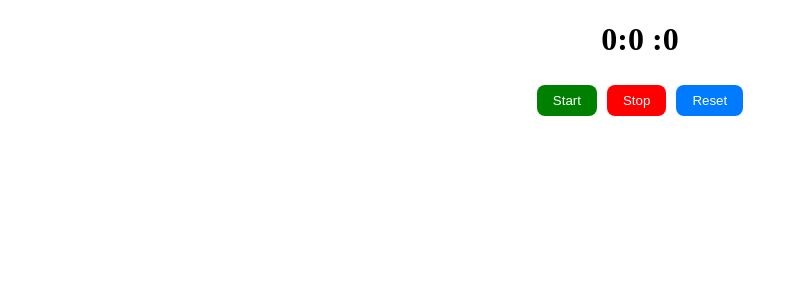
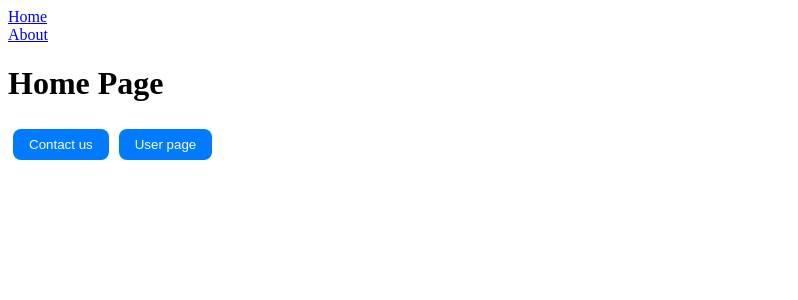
Before and after one commit to Arghya-7/app-learn, a React (Create React App) app: page / in a window 1280 px wide. Shown: the top 300 px of the page, without its empty margins (0-798 px from the left). Built offline with nearby package versions, Linux system fonts and the light colour scheme.

Commit message:
Routing and navigation

```diff
--- a/package.json
+++ b/package.json
@@ -9,6 +9,7 @@
     "@testing-library/user-event": "^13.5.0",
     "react": "^19.2.0",
     "react-dom": "^19.2.0",
+    "react-router-dom": "^7.9.6",
     "react-scripts": "5.0.1",
     "web-vitals": "^2.1.4"
   },
--- a/src/App.js
+++ b/src/App.js
@@ -16,10 +16,24 @@ import ComponentA from "./create-context-and-update-context/ComponentA";
 import UseRefUse from "./useRef-usecase/UseRefUse";
 import InputUserRef from "./useRef-usecase/InputUseRef";
 import StopWatch from "./stopwatch/StopWatch";
+import {BrowserRouter,Routes, Route} from "react-router-dom";
+import Home from "./page/homepage/Home";
+import About from "./page/About/About";
+import NotFound from "./page/NotFound/NotFound";
+import Contact from "./page/contact/Contact";
+import User from "./page/User/User";
 function App() {
   return (
     <div className="App">
-      <StopWatch />
+        <BrowserRouter>
+            <Routes>
+                <Route exact path="/" element={ <Home />} />
+                <Route exact path="/about" element={<About />} />
+                <Route exact path="/contact" element={< Contact/>} />
+                <Route exact path="/user/:name" element={<User />} />
+                <Route exact path="*" element={<NotFound />} />
+            </Routes>
+        </BrowserRouter>
     </div>
   );
 }
--- /dev/null
+++ b/src/components/Navbar/NavBar.jsx
@@ -0,0 +1,8 @@
+import {Link} from 'react-router-dom';
+export default function NavBar(){
+    return (<>
+            <Link to="/">Home</Link>
+            <br/>
+            <Link to="/about">About</Link>
+        </>);
+}
--- /dev/null
+++ b/src/page/About/About.jsx
@@ -0,0 +1,8 @@
+import NavBar from "../../components/Navbar/NavBar";
+
+export default function About() {
+    return (<>
+        < NavBar />
+        <h1>About Page</h1>
+    </>);
+}
--- /dev/null
+++ b/src/page/NotFound/NotFound.jsx
@@ -0,0 +1,6 @@
+function NotFound() {
+    return (<>
+        <h1>Not found</h1>
+    </>);
+}
+export default NotFound;
--- /dev/null
+++ b/src/page/User/User.jsx
@@ -0,0 +1,9 @@
+import {useParams} from "react-router-dom";
+import NavBar from "../../components/Navbar/NavBar";
+export default function User(){
+    const { name } = useParams();
+    return (<>
+        < NavBar />
+        <h1>Hello {name.toUpperCase()}</h1>
+    </>);
+}
--- /dev/null
+++ b/src/page/contact/Contact.jsx
@@ -0,0 +1,8 @@
+import NavBar from "../../components/Navbar/NavBar";
+
+export default  function Contact() {
+    return (<>
+        <NavBar />
+        <h1>Contact</h1>
+    </>);
+}
--- /dev/null
+++ b/src/page/homepage/Home.jsx
@@ -0,0 +1,19 @@
+import NavBar from "../../components/Navbar/NavBar";
+import {useNavigate} from "react-router-dom";
+
+export default function Home() {
+    const navigate = useNavigate();
+    const goToContact = () => {
+        navigate("/contact");
+    }
+
+    const goToUser = () => {
+        navigate("/user/" + "Sham");
+    }
+    return (<>
+        <NavBar />
+        <h1>Home Page</h1>
+        <button onClick={goToContact}>Contact us</button>
+        < button onClick={goToUser}>User page</button>{" "}
+    </>);
+}
```
Also changed, not shown: 1 other file (tests, documents, lock files or other folders).
